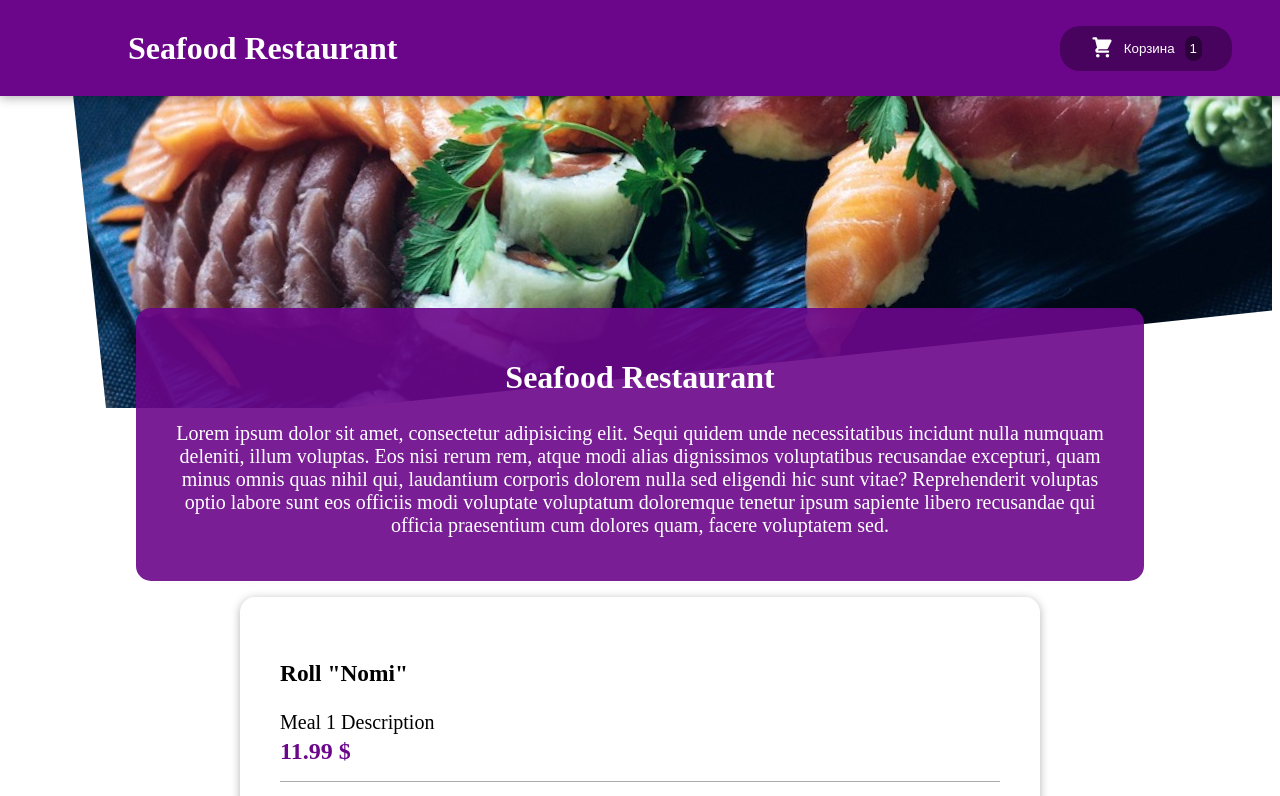
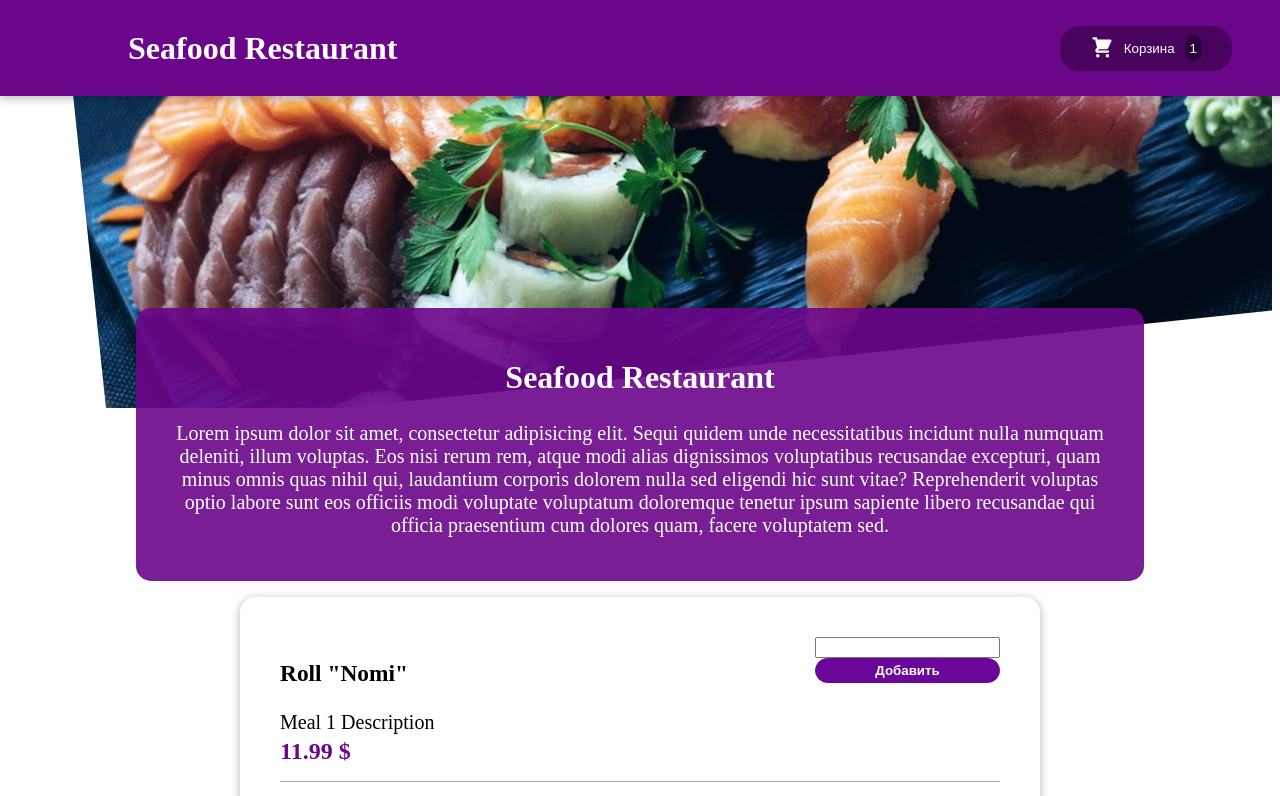
Before and after one commit to Am1d1v/JSReactJapaneseFoodRestaurant, a React (Create React App) app: page / in a window 1280 px wide. Shown: the top 796 px of the page. Built offline with nearby package versions, Linux system fonts and the light colour scheme.

Commit message:
Form for Meal Item

```diff
--- a/src/components/Meals/MealItem/MealItem.jsx
+++ b/src/components/Meals/MealItem/MealItem.jsx
@@ -1,5 +1,5 @@
 import styles from './MealItem.module.css';
-
+import MealItemForm from './MealItemForm';
 
 function MealItem({name, description, price}) {
 
@@ -18,7 +18,7 @@ function MealItem({name, description, price}) {
             </div>
         </div>
         <div>
-
+            <MealItemForm />
         </div>
     </li>
   )
--- a/src/components/Meals/MealItem/MealItemForm.jsx
+++ b/src/components/Meals/MealItem/MealItemForm.jsx
@@ -2,9 +2,12 @@ import styles from './MealItemForm.module.css'
 
 
 
-function MealItemForm() {
+function MealItemForm(props) {
   return (
-    <div>MealItemForm</div>
+    <form action="" className={styles.form}>
+      <input type="text" />
+      <button>Добавить</button>
+    </form>
   )
 }
 
--- a/src/components/Meals/MealItem/MealItemForm.module.css
+++ b/src/components/Meals/MealItem/MealItemForm.module.css
@@ -2,6 +2,8 @@
 
 .form {
     text-align: right;
+    display: flex;
+    flex-direction: column;
 }
 
 .form button {
```
Also changed, not shown: src/components/UI/Input.jsx (added, +9 -0 lines), src/components/UI/Input.module.css (added).
